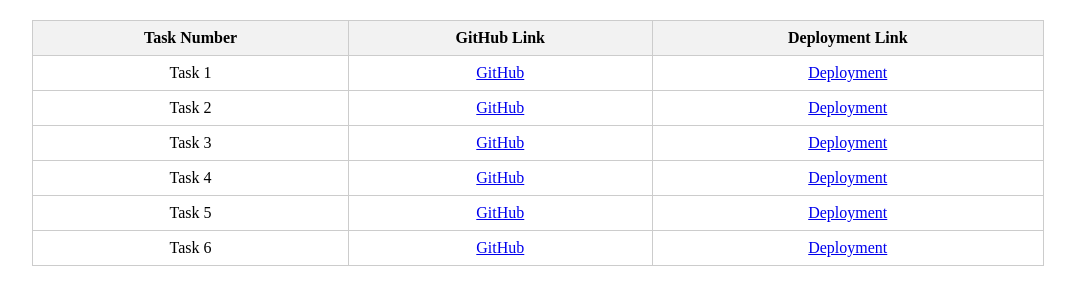
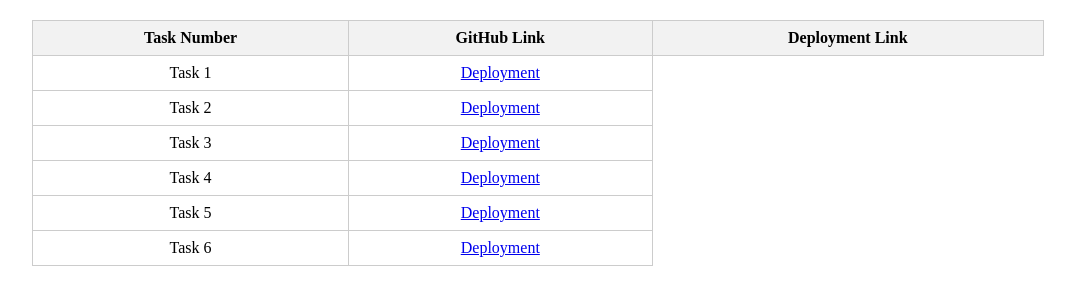
Before and after one commit to 21BEC2066/submissionIndexReact, a plain HTML site: page index.html in a window 1280 px wide. Shown: the whole page, without its empty margins (102-1177 px from the left). Drawn offline with Linux system fonts and the light colour scheme.

Commit message:
Update index.html

```diff
--- a/index.html
+++ b/index.html
@@ -29,32 +29,32 @@
     </tr>
     <tr>
         <td>Task 1</td>
-        <td><a href="https://github.com/Sv042/React">GitHub</a></td>
+
         <td><a href="https://react-ashen-gamma.vercel.app/">Deployment</a></td>
     </tr>
     <tr>
         <td>Task 2</td>
-        <td><a href="https://github.com/Sv042/React2">GitHub</a></td>
+
         <td><a href="https://react2-ruddy-seven.vercel.app/">Deployment</a></td>
     </tr>
     <tr>
         <td>Task 3</td>
-        <td><a href="https://github.com/Sv042/React3">GitHub</a></td>
+
         <td><a href="https://react3-delta.vercel.app/">Deployment</a></td>
     </tr>
     <tr>
         <td>Task 4</td>
-        <td><a href="https://github.com/yourusername/task4">GitHub</a></td>
+
         <td><a href="https://github.com/Sv042/React4">Deployment</a></td>
     </tr>
     <tr>
         <td>Task 5</td>
-        <td><a href="https://github.com/Sv042/React5">GitHub</a></td>
+
         <td><a href="https://react5-lime.vercel.app/">Deployment</a></td>
     </tr>
     <tr>
         <td>Task 6</td>
-        <td><a href="https://github.com/Sv042/RT6">GitHub</a></td>
+
         <td><a href="https://rt-6.vercel.app/">Deployment</a></td>
     </tr>
 </table>
```
